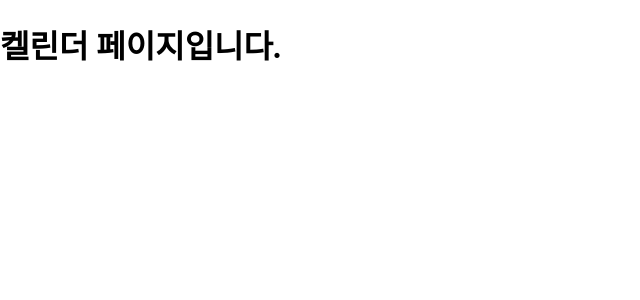
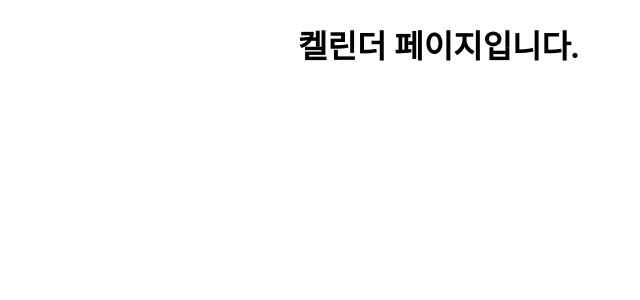
Before and after one commit to up456/todo-coin, a React (Create React App) app: page /calendar in a window 1280 px wide. Shown: the top 300 px of the page, without its empty margins (0-640 px from the left). Built offline with nearby package versions, Linux system fonts and the light colour scheme; the HTML template or start-up script is replaced by a standard one.

Commit message:
app 배경색 추가

```diff
--- a/src/App.tsx
+++ b/src/App.tsx
@@ -8,6 +8,7 @@ import MyPage from './page/my_page/my_page';
 
 function App() {
   return (
+    <div className={styles.app}>
       <BrowserRouter>
         <Routes>
           <Route path="/" element={<HomePage />} />
@@ -15,6 +16,7 @@ function App() {
           <Route path="/my" element={<MyPage />} />
         </Routes>
       </BrowserRouter>
+    </div>
   );
 }
 
--- a/src/app.module.css
+++ b/src/app.module.css
@@ -0,0 +1,10 @@
+@value BgGreen from '/src/common/color.css';
+
+.app {
+  width: 684px;
+  height: 100%;
+  min-height: 100vh;
+  margin: 0 auto;
+  background-color: BgGreen;
+  position: relative;
+}
--- a/src/common/color.css
+++ b/src/common/color.css
@@ -5,3 +5,6 @@
 
 /* Shadow */
 @value makerBoxShadow: 4px 4px 5px -2px rgba(96, 96, 96, 0.6);
+
+/* Background Color */
+@value BgGreen: #f7fef5;
--- a/src/components/header/header.module.css
+++ b/src/components/header/header.module.css
@@ -26,11 +26,13 @@
   justify-content: center;
   align-items: center;
   margin: 0;
+  z-index: 1;
 
   color: mainWhite;
 }
 .itemInfo {
   height: 2em;
+  background-color: mainWhite;
   border: 3px solid mainGreen;
   border-radius: 0.3em;
   box-shadow: makerBoxShadow;
@@ -44,7 +46,6 @@
   margin: 0;
 
   transform: translateX(-1em);
-  z-index: -1;
 }
 .imageBox {
   width: 3em;
```
Lines whose indentation alone changed are shown as unchanged.
